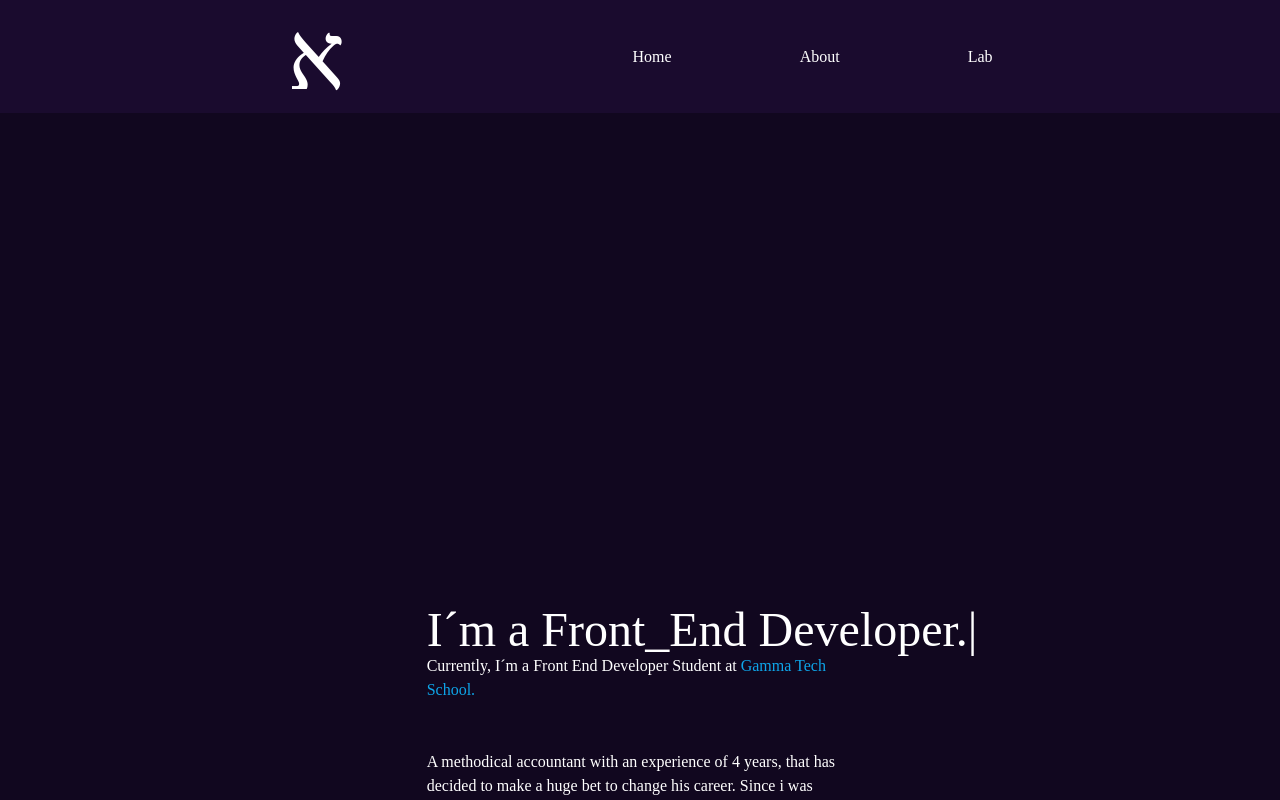
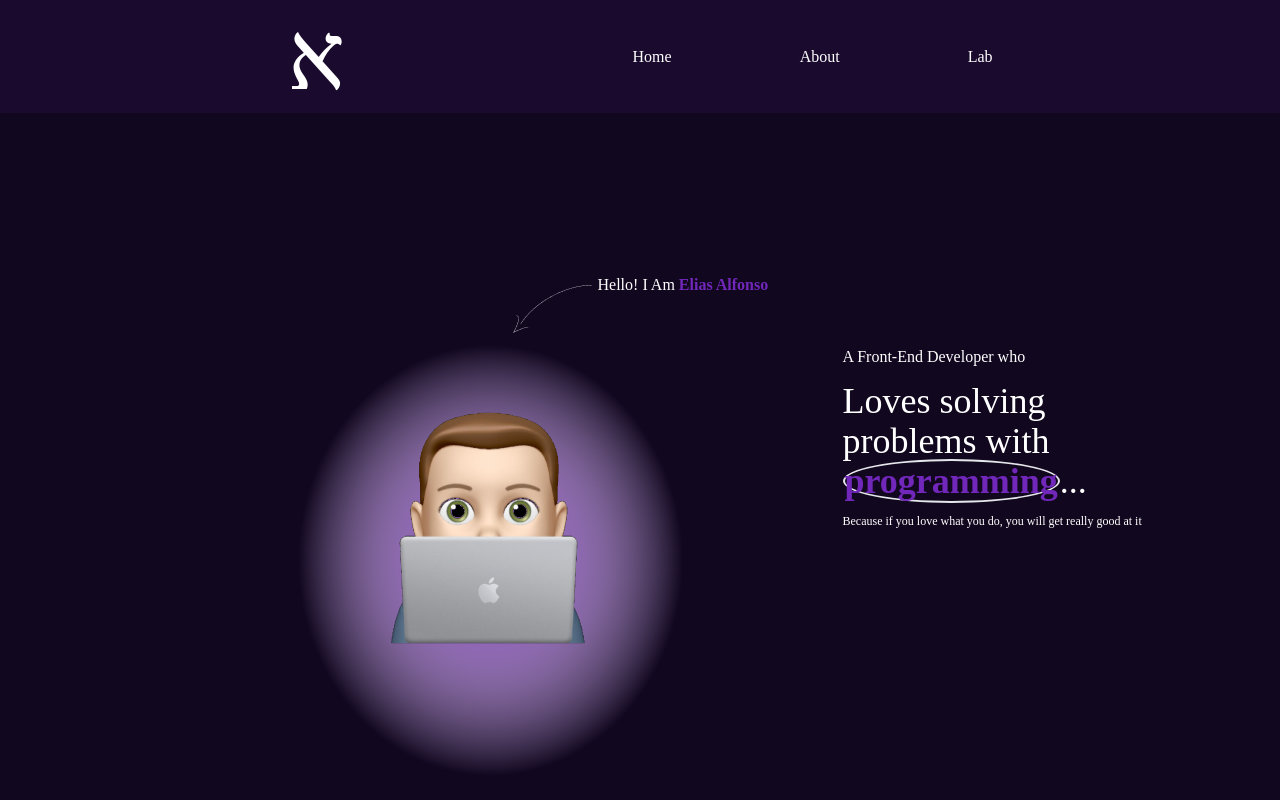
Before and after one commit to elias1991xNataly/Portfolio, a React (Create React App) app: page / in a window 1280 px wide. Shown: the top 800 px of the page. Built offline with nearby package versions, Linux system fonts and the light colour scheme.

Commit message:
completed

```diff
--- a/src/Parts_Of_The_Components/Personal_Introduction/Personal_Introduction.js
+++ b/src/Parts_Of_The_Components/Personal_Introduction/Personal_Introduction.js
@@ -7,7 +7,7 @@ const PersonalIntroduction = () => {
 		<div className="pt-40 pl-40 relative">
 
 
-			{/* <div className="relative  pl-[300px] ">Hello! I Am <b className="text-custom-purple">Elias Alfonso</b></div>
+			<div className="relative  pl-[300px] ">Hello! I Am <b className="text-custom-purple">Elias Alfonso</b></div>
 			<img src="./images/Diagonal_Arrow.png" alt="" className="relative -pt-20 pl-[215px] bottom-3 " />
 			<div className="flex space-x-40">
 				<div className="white-gradient rounded-[150px]">
@@ -24,7 +24,7 @@ const PersonalIntroduction = () => {
 					<p className="text-xs">Because if you love what you do, you will get really good at it</p>
 				</div>
 			</div>
-			<div className="top-[300px]"></div> */}
+			<div className="top-[300px]"></div>
 		</div>
 	)
 }
```
